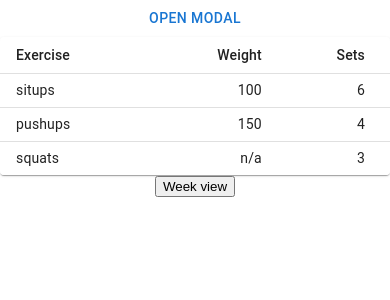
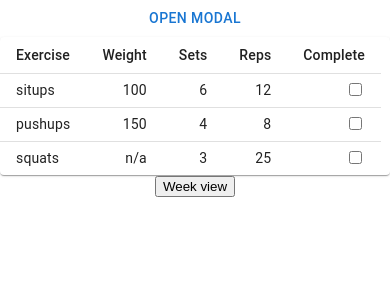
Before and after one commit to faceless5879/workout-tracker, a React (Create React App) app: page / in a window 390 px wide. Shown: the top 300 px of the page. Built offline with nearby package versions, Linux system fonts and the light colour scheme.

Commit message:
feat: make dayview responsive, removed css file

```diff
--- a/src/components/dayView/DayView.jsx
+++ b/src/components/dayView/DayView.jsx
@@ -20,9 +20,9 @@
 
 export default function DenseTable() {
   return (
-    <Fragment>
+    <Fragment className="dayView-chart">
       <TableContainer component={Paper}>
-        <Table sx={{ minWidth: 650 }} size="small" aria-label="a dense table">
+        <Table sx={{ maxWidth: "90%" }} size="small" aria-label="a dense table" margin-inline="auto">
         <TableHead>
           <TableRow>
             <TableCell>Exercise</TableCell>
```
Also changed, not shown: src/components/dayView/dayView.css (deleted).
